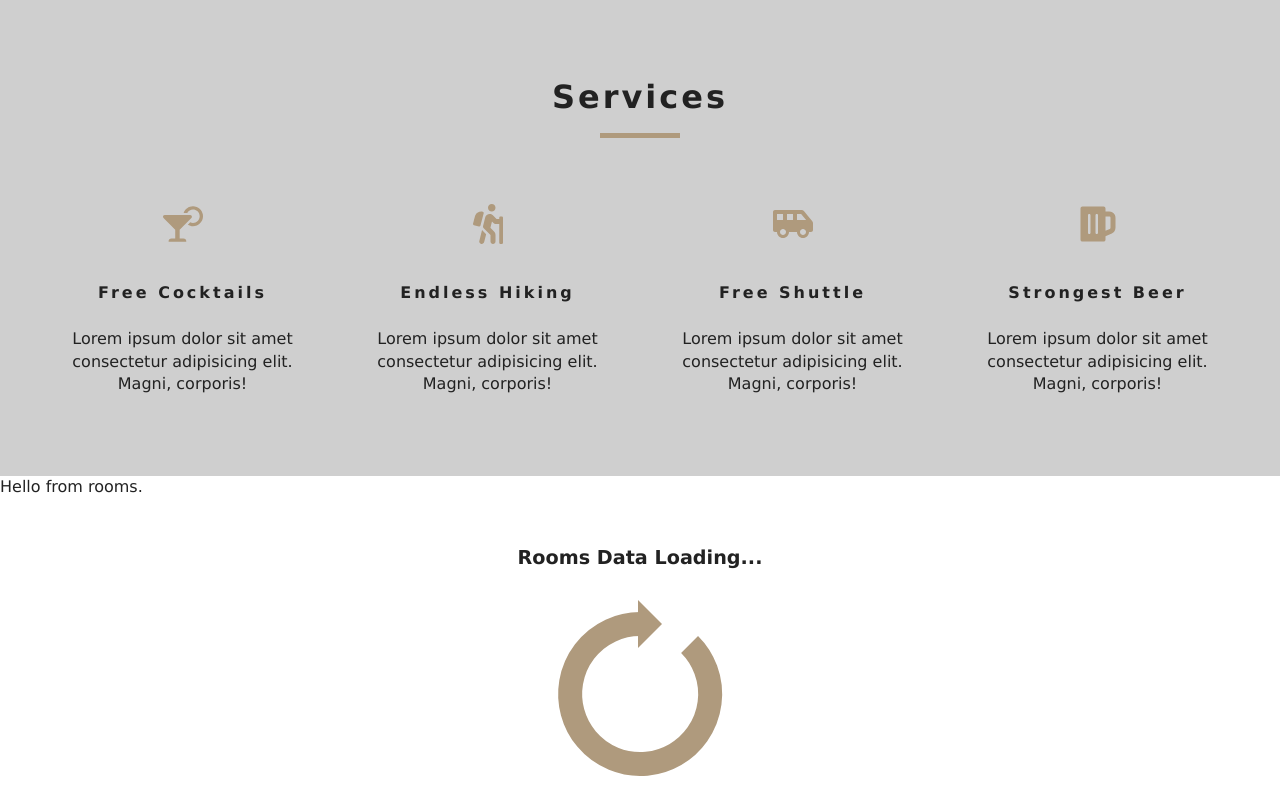
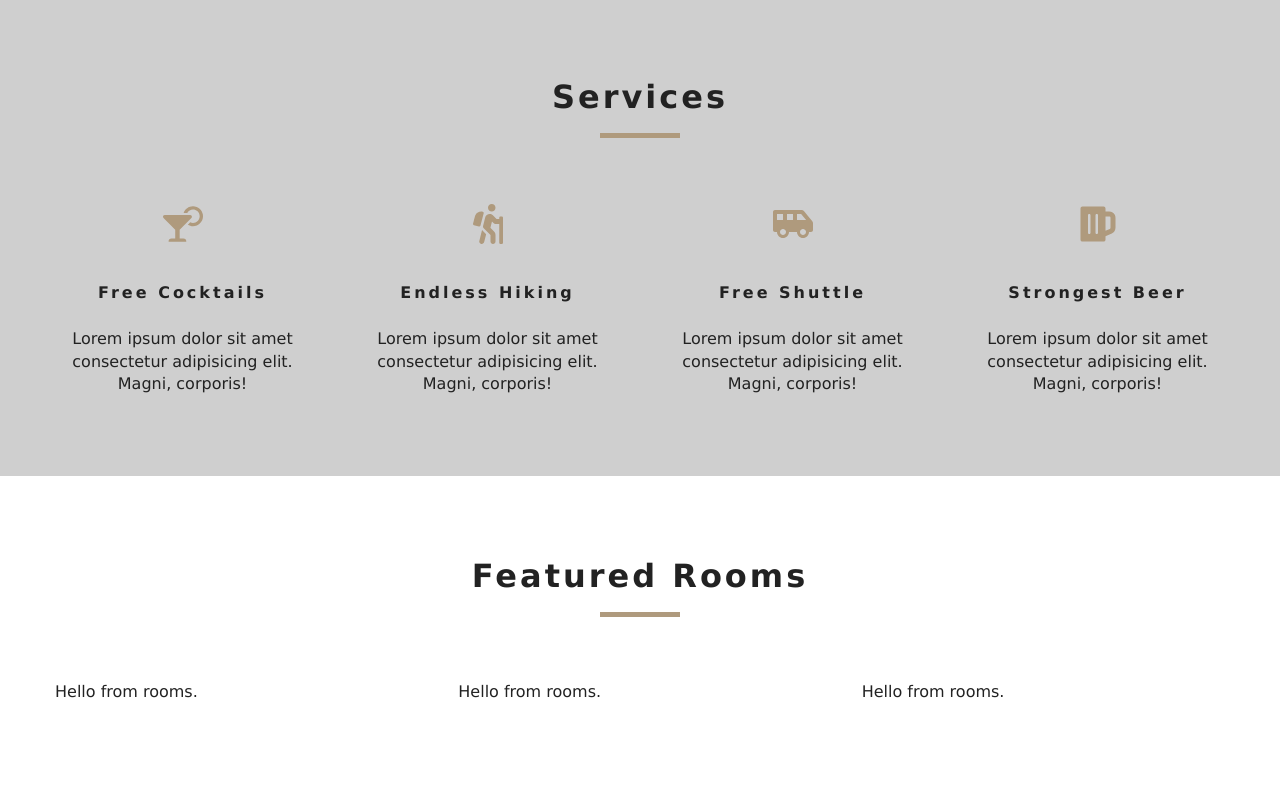
Before and after one commit to praz99/react-resort, a React (Create React App) app: page / in a window 1280 px wide. Shown: the part 803-1603 px from the top of the page. Built offline with nearby package versions, Linux system fonts and the light colour scheme.

Commit message:
display Room and Loading components in FeaturedRooms

```diff
--- a/src/components/FeaturedRooms.js
+++ b/src/components/FeaturedRooms.js
@@ -1,18 +1,27 @@
 import React, { Component } from 'react';
 import { RoomContext } from '../Context';
 import Loading from './Loading';
+import Title from './Title';
 import Room from './Room';
 
 export default class FeaturedRooms extends Component {
   static contextType = RoomContext;
   render () {
-    const {featuredRooms: rooms} = this.context
+    let {loading, featuredRooms: rooms} = this.context
+    if (rooms) {
+      rooms = rooms.map(room => {
+        return (<Room key={room.id} room={room} />)
+      });
+    }
+
     console.log(rooms);
     return (
-      <div>
-        <Room />
-        <Loading />
-      </div>
+      <section className="featured-rooms">
+        <Title title="featured rooms" />
+        <div className="featured-rooms-center">
+          {loading ? <Loading /> : rooms}
+        </div>
+      </section>
     );
   };
 };
```
